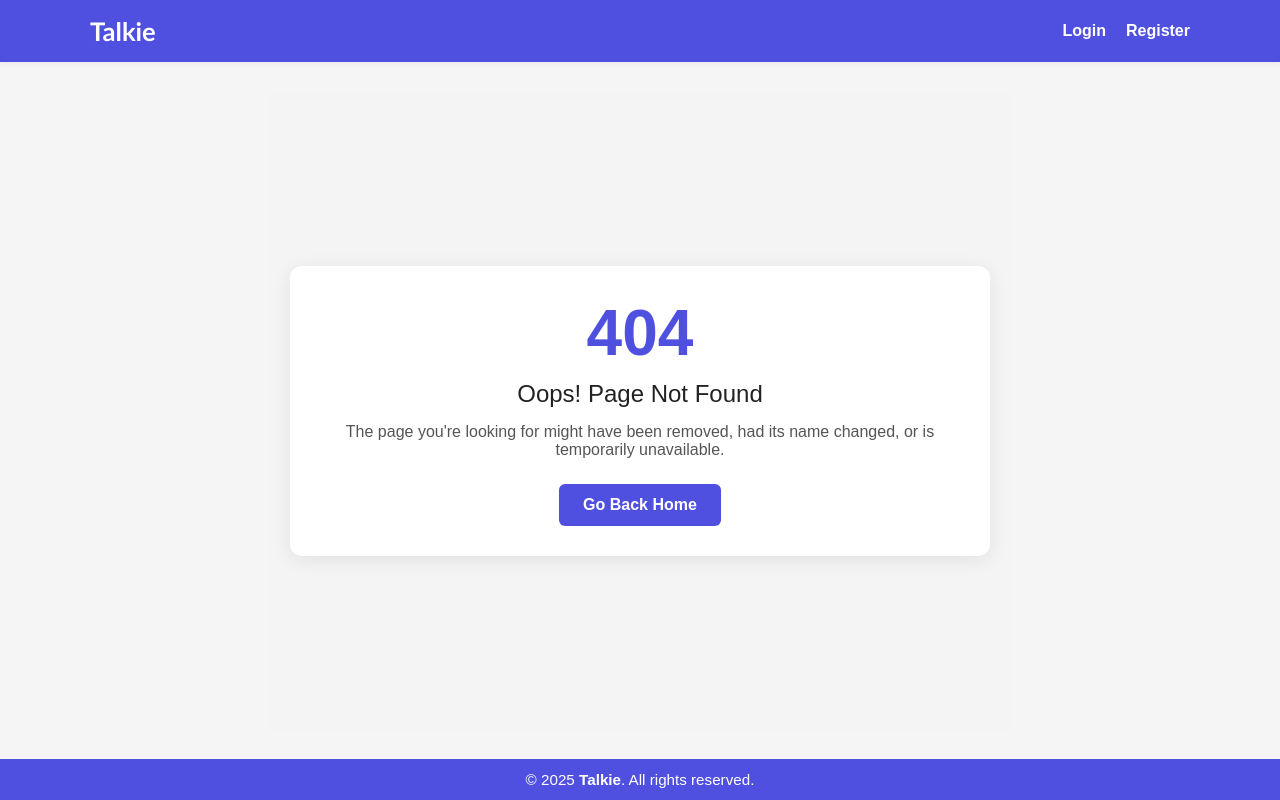
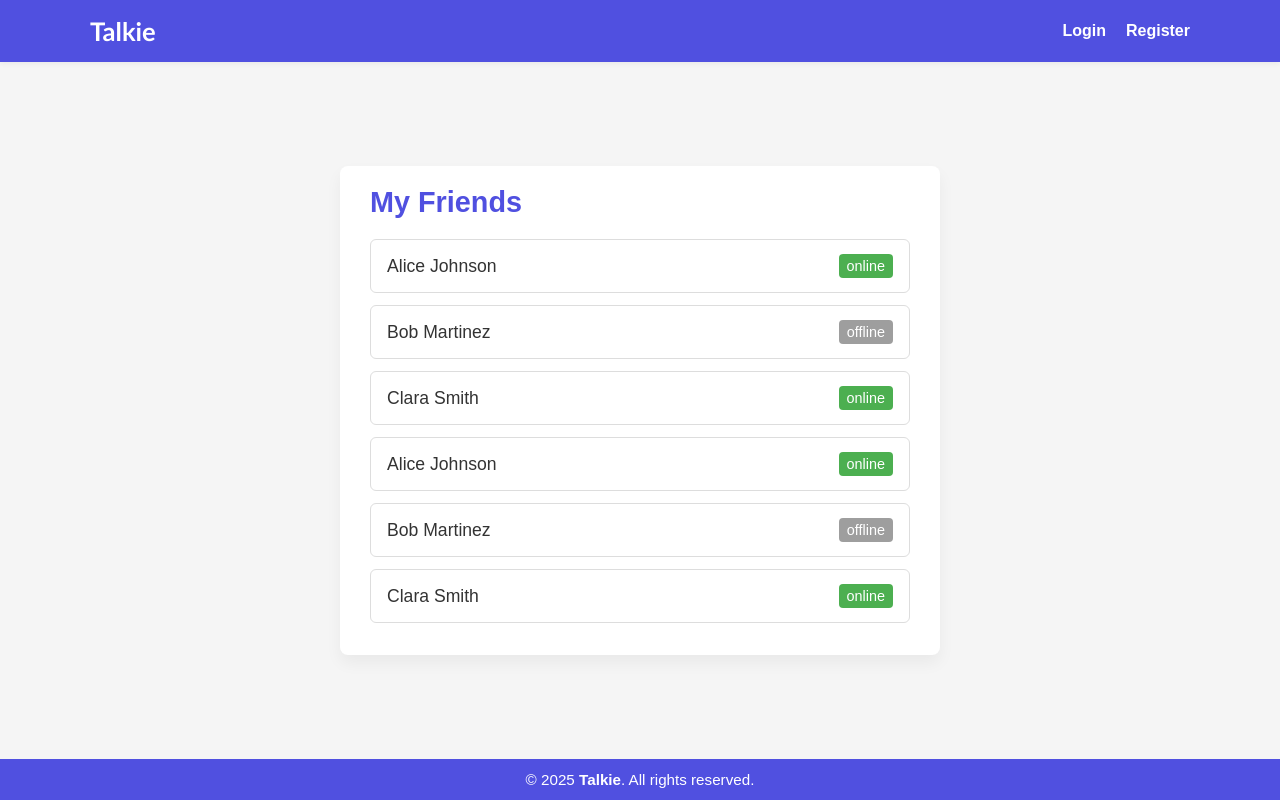
Before and after one commit to Bogomil-Simitchiev/Chat-app, a React (Vite) app in the folder frontend/: page /friends in a window 1280 px wide. Built offline with nearby package versions, Linux system fonts and the light colour scheme.

Commit message:
setup FriendsList(example) component

```diff
--- /dev/null
+++ b/frontend/src/components/FriendsList/FriendsList.css
@@ -0,0 +1,66 @@
+.friends-container {
+  flex: 1;
+  padding: 20px 30px;
+  background-color: #ffffff;
+  border-radius: 8px;
+  box-shadow: 0 8px 16px rgba(0, 0, 0, 0.05);
+  max-width: 600px;
+  margin: 20px auto;
+}
+
+.friends-title {
+  font-size: 1.8rem;
+  color: #5050e0;
+  margin-bottom: 20px;
+}
+
+.friends-list {
+  list-style: none;
+  padding: 0;
+  margin: 0;
+}
+
+.friend-item {
+  display: flex;
+  justify-content: space-between;
+  align-items: center;
+  padding: 14px 16px;
+  border: 1px solid #ddd;
+  border-radius: 6px;
+  margin-bottom: 12px;
+  cursor: pointer;
+  transition: background-color 0.2s ease;
+}
+
+.friend-item:hover {
+  background-color: #f1f3ff;
+}
+
+.friend-name {
+  font-size: 1.1rem;
+  color: #333;
+}
+
+.friend-status {
+  font-size: 0.9rem;
+  padding: 4px 8px;
+  border-radius: 4px;
+  color: white;
+}
+
+.friend-item.online .friend-status {
+  background-color: #4caf50;
+}
+
+.friend-item.offline .friend-status {
+  background-color: #9e9e9e;
+}
+
+.chat-placeholder {
+  margin-top: 30px;
+  padding: 20px;
+  background-color: #f5f7ff;
+  border-left: 4px solid #5050e0;
+  border-radius: 6px;
+  font-size: 1.1rem;
+}
--- /dev/null
+++ b/frontend/src/components/FriendsList/FriendsList.jsx
@@ -0,0 +1,47 @@
+import React, { useState } from 'react';
+import './FriendsList.css';
+
+const mockFriends = [
+  { id: 1, name: 'Alice Johnson', status: 'online' },
+  { id: 2, name: 'Bob Martinez', status: 'offline' },
+  { id: 3, name: 'Clara Smith', status: 'online' },
+   { id: 4, name: 'Alice Johnson', status: 'online' },
+  { id: 5, name: 'Bob Martinez', status: 'offline' },
+  { id: 6, name: 'Clara Smith', status: 'online' },
+
+];
+
+const FriendsList = () => {
+  const [selectedFriend, setSelectedFriend] = useState(null);
+
+  const handleFriendClick = (friend) => {
+    setSelectedFriend(friend);
+    console.log(`Opening chat with ${friend.name}`);
+  };
+
+  return (
+    <div className="friends-container">
+      <h2 className="friends-title">My Friends</h2>
+      <ul className="friends-list">
+        {mockFriends.map((friend) => (
+          <li
+            key={friend.id}
+            className={`friend-item ${friend.status}`}
+            onClick={() => handleFriendClick(friend)}
+          >
+            <div className="friend-name">{friend.name}</div>
+            <span className="friend-status">{friend.status}</span>
+          </li>
+        ))}
+      </ul>
+
+      {selectedFriend && (
+        <div className="chat-placeholder">
+          <p>💬 Chatting with <strong>{selectedFriend.name}</strong></p>
+        </div>
+      )}
+    </div>
+  );
+};
+
+export default FriendsList;
--- a/frontend/src/routes/index.jsx
+++ b/frontend/src/routes/index.jsx
@@ -3,9 +3,11 @@ import NotFound from "../components/NotFound/NotFound.jsx";
 import Register from "../components/Register/Register.jsx";
 import Login from "../components/Login/Login.jsx";
 import Home from "../components/Home/Home.jsx";
+import FriendsList from "../components/FriendsList/FriendsList.jsx";
 
 const AppRoutes = () => (
     <Routes>
+      <Route path="/friends" element={<FriendsList />} />
       <Route path="/" element={<Home />} />
       <Route path="/register" element={<Register />} />
       <Route path="/login" element={<Login />} />
```
